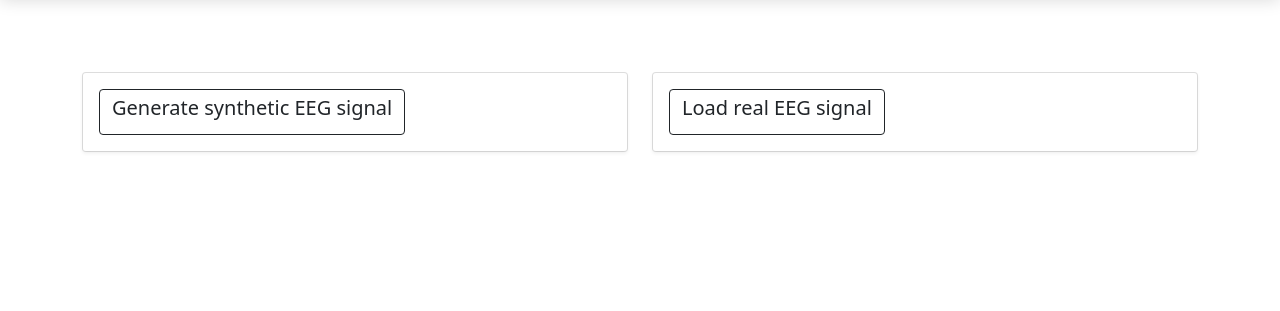
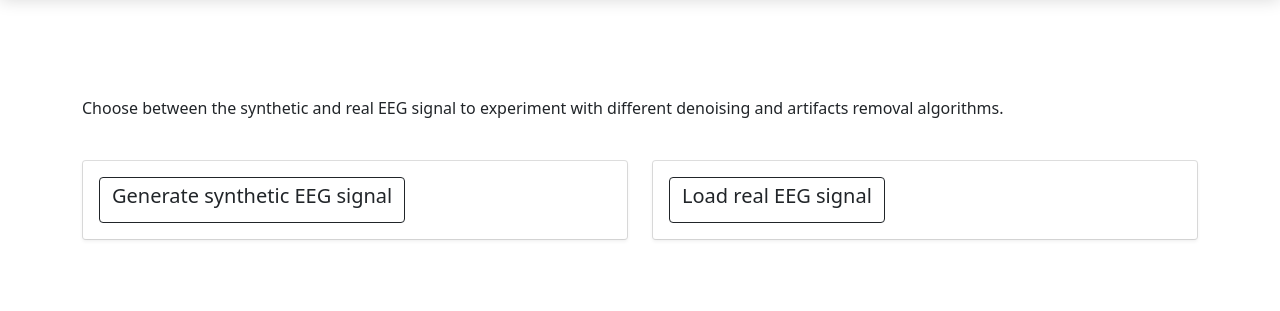
Before and after one commit to polejowska/EEG-DENOISE-BASE-APP, a FastAPI app: page / in a window 1280 px wide. Shown: the part 104-415 px from the top of the page. Run offline with FastAPI, Linux system fonts and the light colour scheme.

Commit message:
Add description

```diff
--- a/templates/start.html
+++ b/templates/start.html
@@ -5,7 +5,10 @@
 {% endblock %}
 
 {% block content %}
-  <div class="container py-5">
+  <div class="container py-5 my-5">
+    <p>Choose between the synthetic and real EEG signal to experiment with different
+        denoising and artifacts removal algorithms.
+    </p>
     {% include "components/start-cards.html" %}
   </div>
 {% endblock %}
```
